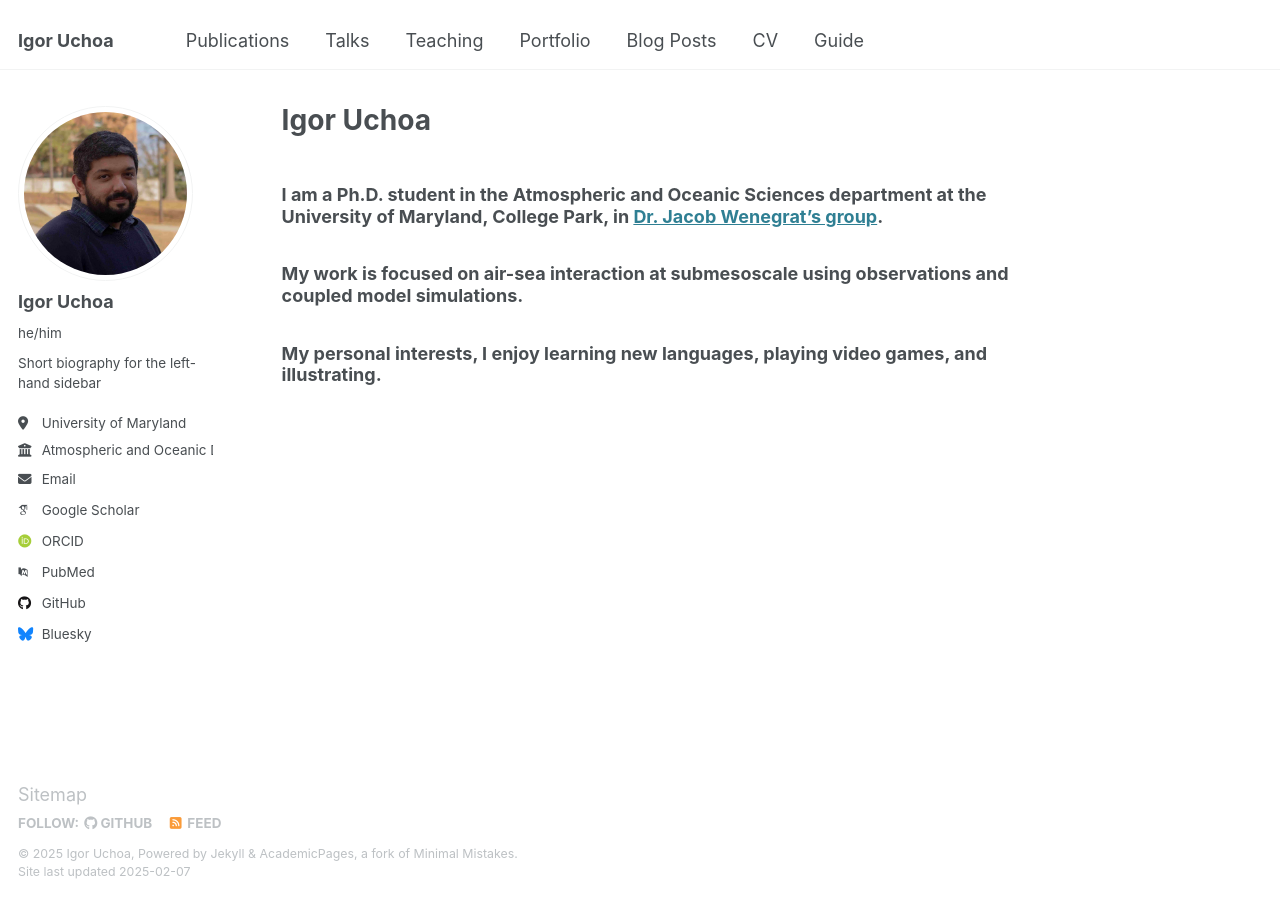
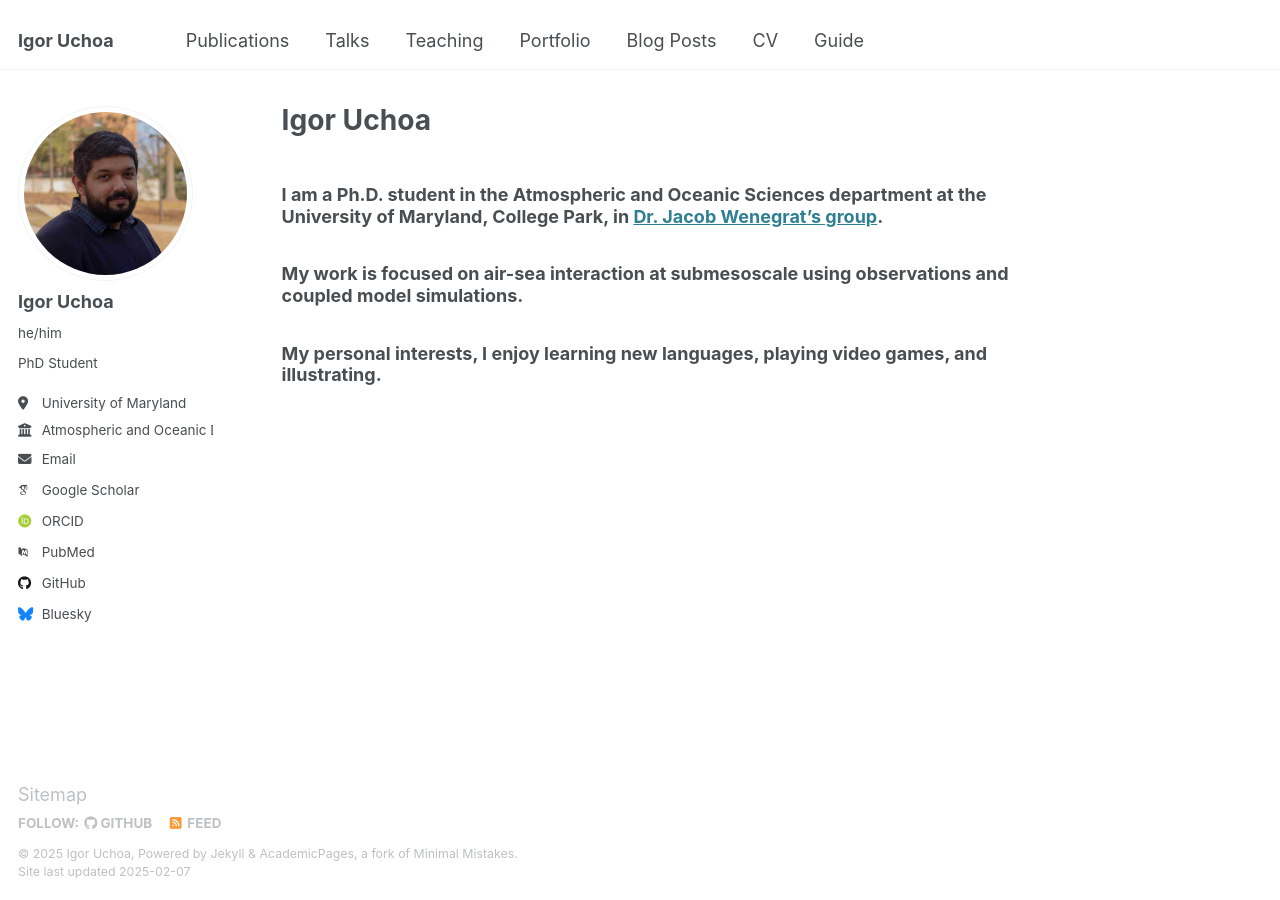
Before and after one commit to igoruchoa/igoruchoa.github.io, a Jekyll site: the page built from _pages/about.md, in a window 1280 px wide. Built offline with Jekyll 4.4.1, drawn with Linux system fonts in a browser that asks for light colours; some web fonts are replaced.

Commit message:
Update _config.yml

```diff
--- a/_config.yml
+++ b/_config.yml
@@ -25,7 +25,7 @@ author:
   avatar           : "igoruf_photo.jpeg"
   name             : "Igor Uchoa"
   pronouns         : "he/him"# example: "she/her"
-  bio              : "Short biography for the left-hand sidebar"
+  bio              : "PhD Student"
   location         : "University of Maryland"
   employer         : "Atmospheric and Oceanic Department"
   uri              : # URL
@@ -33,7 +33,7 @@ author:
 
   # Academic websites
   arxiv            : # URL - Update with the correct link to your profile
-  googlescholar    : "https://scholar.google.com/citations?user=PS_CX0AAAAAJ"
+  googlescholar    : "https://scholar.google.com.br/citations?user=d-DszkwAAAAJ&hl=en"
   impactstory      : # URL
   orcid            : "http://orcid.org/yourorcidurl"
   semantic         : # URL
```
